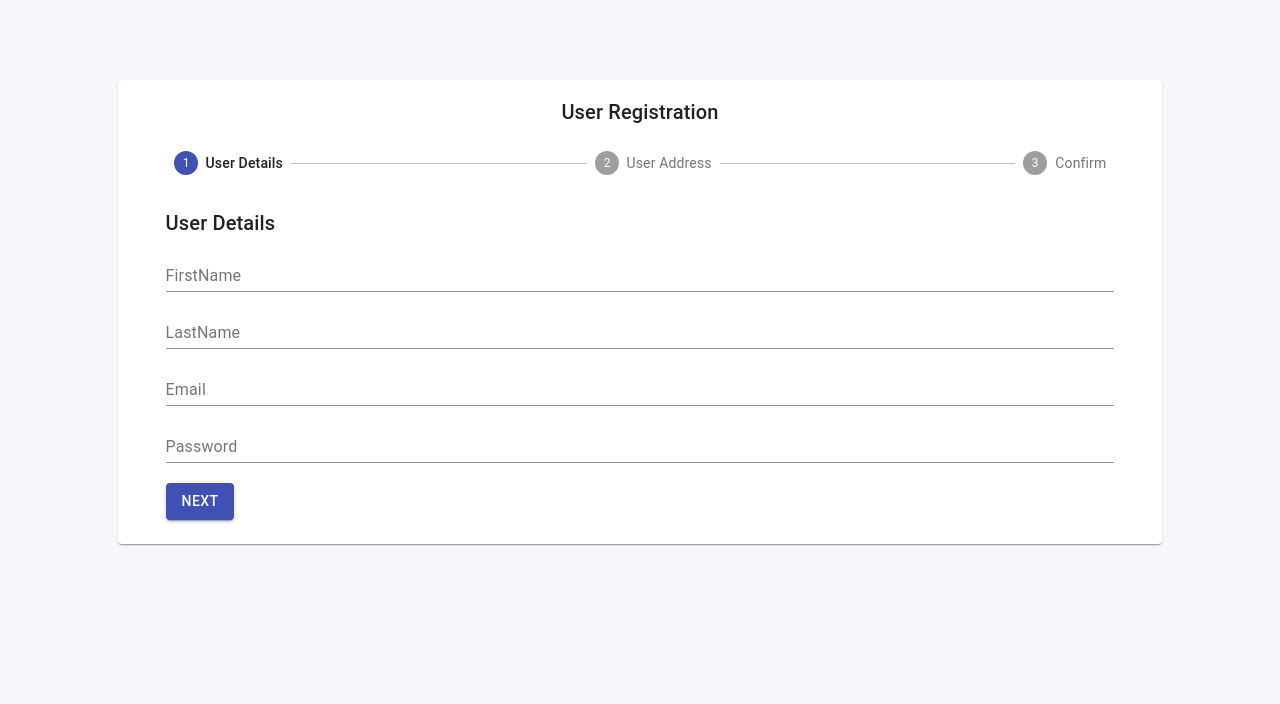
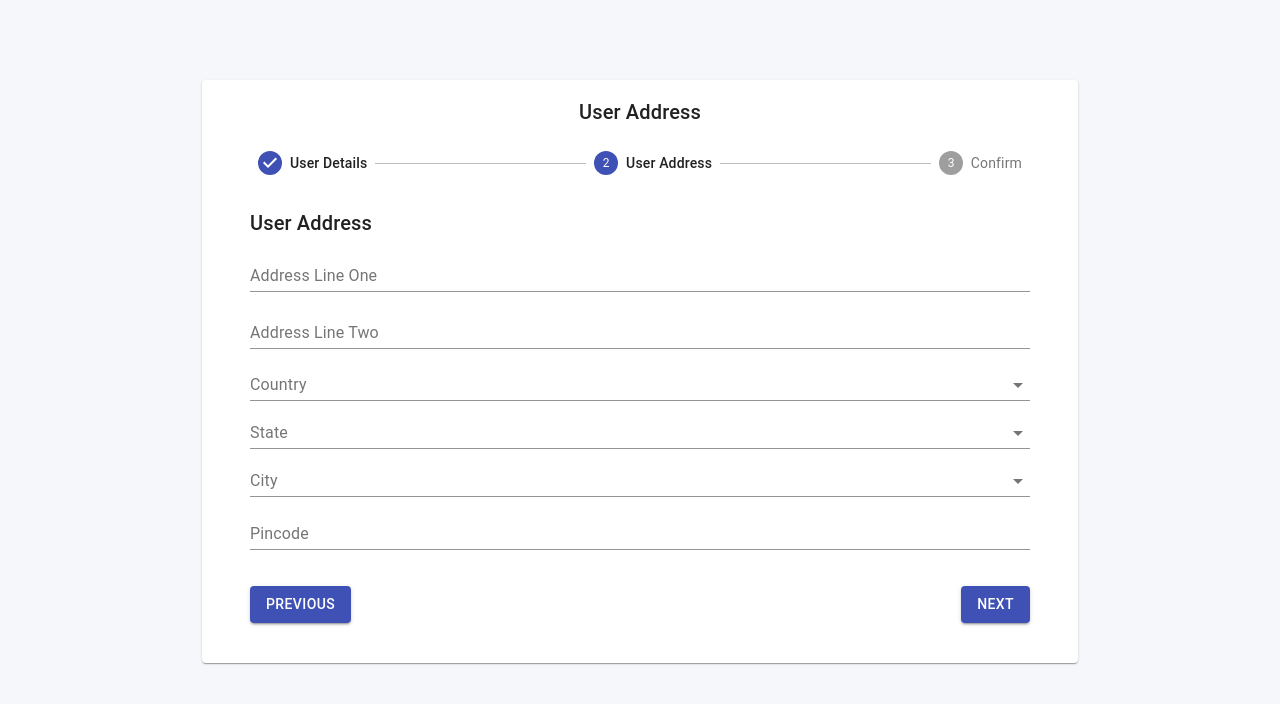
Before and after one commit to mhghy93/react-multi-step-form, a React (Create React App) app: page / in a window 1280 px wide. Both pictures are taken after a click on the button "NEXT". Shown: the top 704 px of the page. Built offline with nearby package versions, Linux system fonts and the light colour scheme.

Commit message:
confirm form added

```diff
--- a/src/App.js
+++ b/src/App.js
@@ -1,5 +1,5 @@
 import './App.css';
-import MultiStepForm from './components/MultiStepForm';
+import MultiStepForm from './components/forms/MultiStepForm';
 
 function App() {
   return <MultiStepForm />;
--- a/src/components/FormSteps.js
+++ b/src/components/forms/FormSteps.js
@@ -1,4 +1,4 @@
-import React, { useState } from 'react';
+import React from 'react';
 import { makeStyles } from '@material-ui/core/styles';
 import Stepper from '@material-ui/core/Stepper';
 import Step from '@material-ui/core/Step';
@@ -19,9 +19,8 @@ function getSteps() {
   return ['User Details', 'User Address', 'Confirm'];
 }
 
-const FormSteps = () => {
+const FormSteps = ({ activeStep }) => {
   const classes = useStyles();
-  const [activeStep, setActiveStep] = useState(0);
   const steps = getSteps();
   return (
     <Stepper className={classes.stepper} activeStep={activeStep}>
--- /dev/null
+++ b/src/components/forms/MultiStepForm.js
@@ -0,0 +1,53 @@
+import React, { useState } from 'react';
+
+import UserDetailsForm from './UserDetailsForm';
+import UserAddressForm from './UserAddressForm';
+import UserConfirm from './UserConfirm';
+
+const MultiStepForm = () => {
+  const [step, setStep] = useState(1);
+
+  const handleNextStep = () => {
+    setStep(step + 1);
+  };
+
+  const handlePreviousStep = () => {
+    setStep(step - 1);
+  };
+
+  const handleResetStep = () => {
+    setStep(1);
+  };
+
+  switch (step) {
+    case 1:
+      return <UserDetailsForm step={step} handleNextStep={handleNextStep} />;
+    case 2:
+      return (
+        <UserAddressForm
+          step={step}
+          handleNextStep={handleNextStep}
+          handlePreviousStep={handlePreviousStep}
+        />
+      );
+    case 3:
+      return (
+        <UserConfirm
+          step={step}
+          handleNextStep={handleNextStep}
+          handlePreviousStep={handlePreviousStep}
+          handleResetStep={handleResetStep}
+        />
+      );
+    default:
+      return (
+        <UserDetailsForm
+          step={step}
+          handleNextStep={handleNextStep}
+          handlePreviousStep={handlePreviousStep}
+        />
+      );
+  }
+};
+
+export default MultiStepForm;
--- /dev/null
+++ b/src/components/forms/UserAddressForm.js
@@ -0,0 +1,151 @@
+import React from 'react';
+import Container from '@material-ui/core/Container';
+import { Typography } from '@material-ui/core';
+import FormControl from '@material-ui/core/FormControl';
+import InputLabel from '@material-ui/core/InputLabel';
+import TextField from '@material-ui/core/TextField';
+import Select from '@material-ui/core/Select';
+import MenuItem from '@material-ui/core/MenuItem';
+import Button from '@material-ui/core/Button';
+
+import { formStyles } from './form.styles';
+
+import AppCard from '../cards/AppCard';
+import FormSteps from './FormSteps';
+
+const UserAddressForm = ({ step, handleNextStep, handlePreviousStep }) => {
+  const classes = formStyles();
+
+  const [activeStep, setActiveStep] = React.useState(1);
+  const [country, setCountry] = React.useState('');
+  const [state, setState] = React.useState('');
+  const [city, setCity] = React.useState('');
+
+  const handleNext = () => {
+    handleNextStep();
+    setActiveStep(step - 1);
+  };
+
+  const handleCountryChange = (event) => {
+    setCountry(event.target.value);
+  };
+
+  const handleStateChange = (event) => {
+    setState(event.target.value);
+  };
+
+  const handleCityChange = (event) => {
+    setCity(event.target.value);
+  };
+
+  return (
+    <Container>
+      <div className={classes.form}>
+        <AppCard>
+          <Typography align="center" variant="h6" gutterBottom>
+            User Address
+          </Typography>
+          <FormSteps activeStep={activeStep} />
+          <Typography variant="h6">User Address</Typography>
+          <form>
+            <TextField
+              type="text"
+              id="addressLineOne"
+              label="Address Line One"
+              margin="dense"
+              fullWidth
+            />
+
+            <TextField
+              type="text"
+              id="addressLineTwo"
+              label="Address Line Two"
+              margin="dense"
+              fullWidth
+            />
+
+            <FormControl className={classes.formControl}>
+              <InputLabel id="demo-simple-select-label">Country</InputLabel>
+              <Select
+                labelId="demo-simple-select-helper-label"
+                id="demo-simple-select-helper"
+                value={country}
+                onChange={handleCountryChange}
+                fullWidth
+              >
+                <MenuItem value="">
+                  <em>None</em>
+                </MenuItem>
+                <MenuItem value={'India'}>India</MenuItem>
+              </Select>
+            </FormControl>
+
+            <FormControl className={classes.formControl}>
+              <InputLabel id="demo-simple-select-label">State</InputLabel>
+              <Select
+                labelId="demo-simple-select-helper-label"
+                id="demo-simple-select-helper"
+                value={state}
+                onChange={handleStateChange}
+                fullWidth
+              >
+                <MenuItem value="">
+                  <em>None</em>
+                </MenuItem>
+                <MenuItem value={'Assam'}>Assam</MenuItem>
+                <MenuItem value={'Meghalaya'}>Meghalaya</MenuItem>
+              </Select>
+            </FormControl>
+
+            <FormControl className={classes.formControl}>
+              <InputLabel id="demo-simple-select-label">City</InputLabel>
+              <Select
+                labelId="demo-simple-select-helper-label"
+                id="demo-simple-select-helper"
+                value={city}
+                onChange={handleCityChange}
+                fullWidth
+              >
+                <MenuItem value="">
+                  <em>None</em>
+                </MenuItem>
+                <MenuItem value={'Guwahati'}>Guwahati</MenuItem>
+                <MenuItem value={'Shillong'}>Shillong</MenuItem>
+              </Select>
+            </FormControl>
+
+            <TextField
+              type="text"
+              id="pincode"
+              label="Pincode"
+              margin="dense"
+              fullWidth
+            />
+
+            <div className={classes.formGroup}>
+              <Button
+                className={classes.button}
+                variant="contained"
+                color="primary"
+                onClick={handlePreviousStep}
+              >
+                Previous
+              </Button>
+
+              <Button
+                className={classes.button}
+                variant="contained"
+                color="primary"
+                onClick={handleNext}
+              >
+                Next
+              </Button>
+            </div>
+          </form>
+        </AppCard>
+      </div>
+    </Container>
+  );
+};
+
+export default UserAddressForm;
--- /dev/null
+++ b/src/components/forms/UserConfirm.js
@@ -0,0 +1,110 @@
+import React from 'react';
+import Container from '@material-ui/core/Container';
+import { Typography } from '@material-ui/core';
+import Grid from '@material-ui/core/Grid';
+import TextField from '@material-ui/core/TextField';
+import Button from '@material-ui/core/Button';
+
+import { formStyles } from './form.styles';
+
+import AppCard from '../cards/AppCard';
+import FormSteps from './FormSteps';
+
+const UserConfirm = ({
+  step,
+  handleNextStep,
+  handlePreviousStep,
+  handleResetStep,
+}) => {
+  const classes = formStyles();
+
+  const [activeStep, setActiveStep] = React.useState(2);
+
+  const handleNext = () => {
+    handleNextStep();
+    setActiveStep(step - 1);
+    handleResetStep();
+  };
+
+  return (
+    <Container>
+      <div className={classes.form}>
+        <AppCard>
+          <Typography align="center" variant="h6" gutterBottom>
+            Confirm
+          </Typography>
+          <FormSteps activeStep={activeStep} />
+          <Typography variant="h6">Review</Typography>
+          <form>
+            <div className={classes.formGroup}>
+              <Typography variant="body1">FirstName</Typography>
+              <Typography variant="body2">Name</Typography>
+            </div>
+
+            <div className={classes.formGroup}>
+              <Typography variant="body1">LastName</Typography>
+              <Typography variant="body2">Name</Typography>
+            </div>
+
+            <div className={classes.formGroup}>
+              <Typography variant="body1">Email</Typography>
+              <Typography variant="body2">email@gmail.com</Typography>
+            </div>
+
+            <div className={classes.formGroup}>
+              <Typography variant="body1">Address Line 1</Typography>
+              <Typography variant="body2">address</Typography>
+            </div>
+
+            <div className={classes.formGroup}>
+              <Typography variant="body1">Address Line 2</Typography>
+              <Typography variant="body2">address</Typography>
+            </div>
+
+            <div className={classes.formGroup}>
+              <Typography variant="body1">Country</Typography>
+              <Typography variant="body2">India</Typography>
+            </div>
+
+            <div className={classes.formGroup}>
+              <Typography variant="body1">State</Typography>
+              <Typography variant="body2">Assam</Typography>
+            </div>
+
+            <div className={classes.formGroup}>
+              <Typography variant="body1">City</Typography>
+              <Typography variant="body2">Guwahati</Typography>
+            </div>
+
+            <div className={classes.formGroup}>
+              <Typography variant="body1">Pincode</Typography>
+              <Typography variant="body2">781038</Typography>
+            </div>
+
+            <div className={classes.formGroup}>
+              <Button
+                className={classes.button}
+                variant="contained"
+                color="primary"
+                onClick={handlePreviousStep}
+              >
+                Previous
+              </Button>
+
+              <Button
+                className={classes.button}
+                variant="contained"
+                color="primary"
+                onClick={handleNext}
+              >
+                Confirm
+              </Button>
+            </div>
+          </form>
+        </AppCard>
+      </div>
+    </Container>
+  );
+};
+
+export default UserConfirm;
--- a/src/components/MultiStepForm.js
+++ b/src/components/forms/UserDetailsForm.js
@@ -1,36 +1,32 @@
-import React from 'react';
-import { makeStyles } from '@material-ui/core/styles';
+import React, { useState } from 'react';
 import Container from '@material-ui/core/Container';
 import { Typography } from '@material-ui/core';
 import TextField from '@material-ui/core/TextField';
 import Button from '@material-ui/core/Button';
 
-import AppCard from './AppCard';
+import { formStyles } from './form.styles';
+
+import AppCard from '../cards/AppCard';
 import FormSteps from './FormSteps';
 
-const useStyles = makeStyles({
-  root: {
-    marginTop: '5rem',
-    display: 'flex',
-    justifyContent: 'center',
-    alignItems: 'center',
-  },
-  button: {
-    marginTop: '1rem',
-  },
-});
+const UserDetailsForm = ({ step, handleNextStep }) => {
+  const classes = formStyles();
 
-const MultiStepForm = () => {
-  const classes = useStyles();
+  const [activeStep, setActiveStep] = useState(0);
+
+  const handleNext = () => {
+    handleNextStep();
+    setActiveStep(step - 1);
+  };
 
   return (
     <Container>
-      <div className={classes.root}>
+      <div className={classes.form}>
         <AppCard>
           <Typography align="center" variant="h6" gutterBottom>
             User Registration
           </Typography>
-          <FormSteps />
+          <FormSteps activeStep={activeStep} />
           <Typography variant="h6">User Details</Typography>
           <form>
             <TextField
@@ -68,6 +64,7 @@ const MultiStepForm = () => {
               className={classes.button}
               variant="contained"
               color="primary"
+              onClick={handleNext}
             >
               Next
             </Button>
@@ -78,4 +75,4 @@ const MultiStepForm = () => {
   );
 };
 
-export default MultiStepForm;
+export default UserDetailsForm;
--- /dev/null
+++ b/src/components/forms/form.styles.js
@@ -0,0 +1,21 @@
+import { makeStyles } from '@material-ui/core/styles';
+
+export const formStyles = makeStyles({
+  form: {
+    marginTop: '5rem',
+    display: 'flex',
+    justifyContent: 'center',
+    alignItems: 'center',
+  },
+  button: {
+    marginTop: '1rem',
+  },
+  formControl: {
+    width: '100%',
+  },
+  formGroup: {
+    display: 'flex',
+    justifyContent: 'space-between',
+    margin: '1rem 0 1rem 0',
+  },
+});
```
Also changed, not shown: src/components/cards/AppCard.js (renamed from src/components/AppCard.js).
